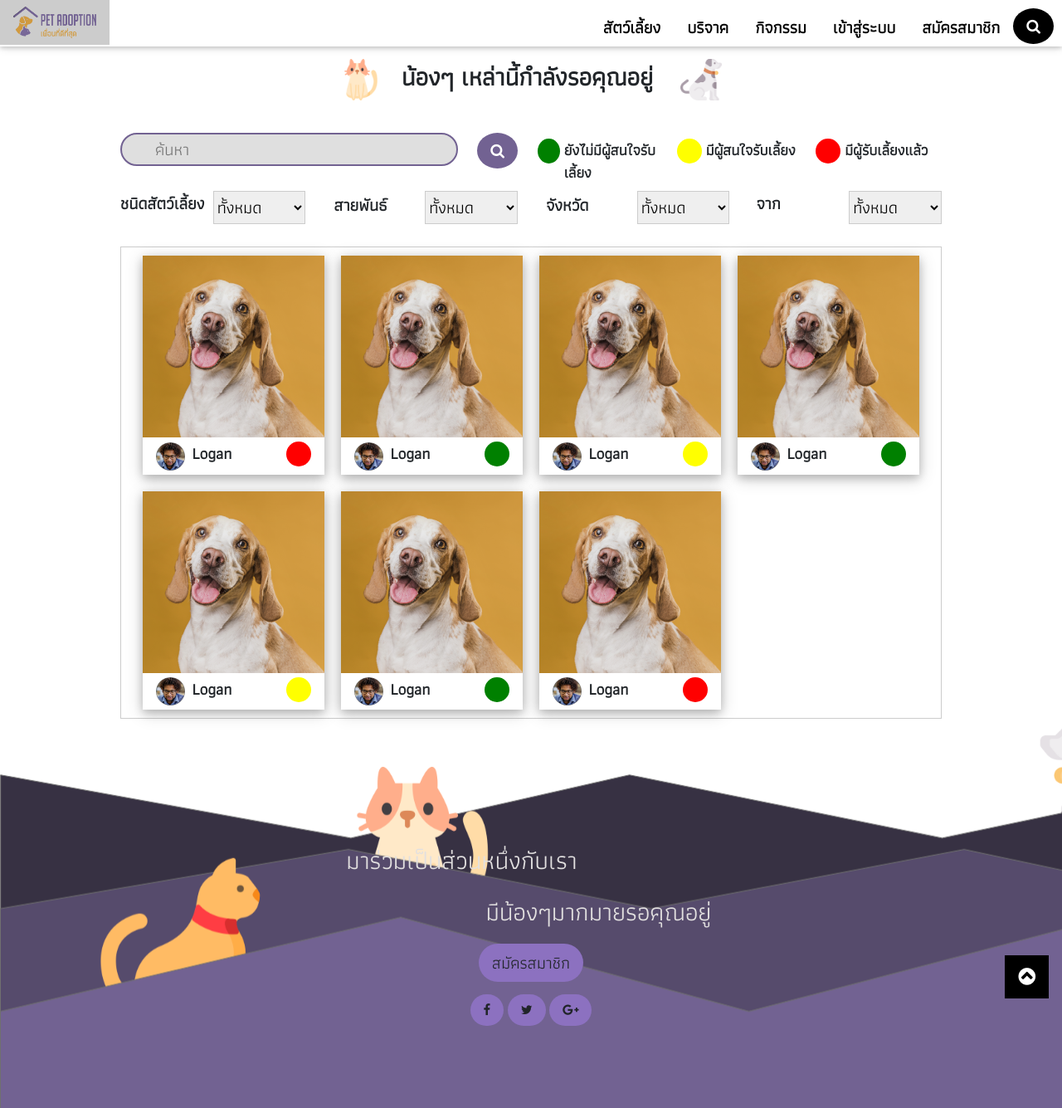
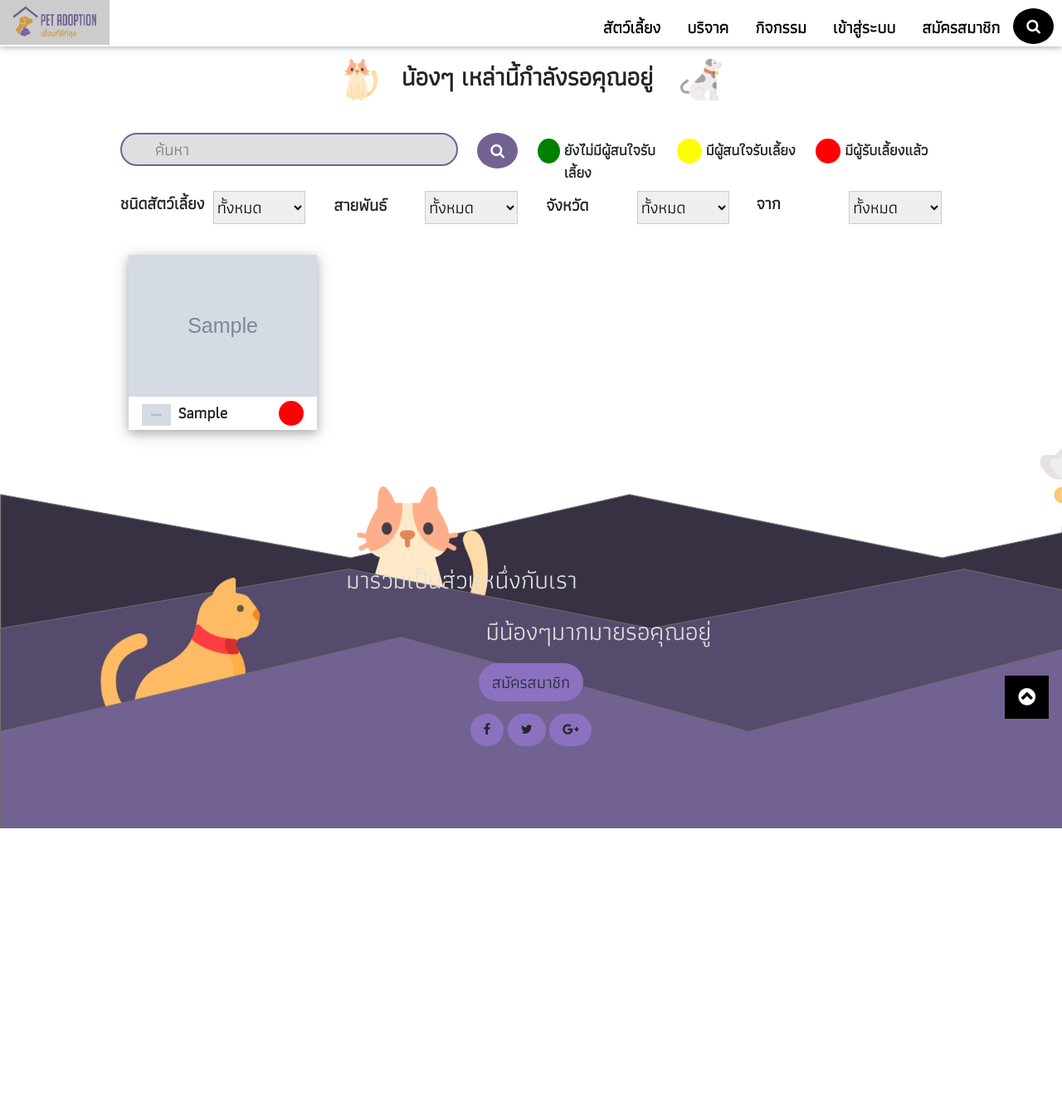
Before and after one commit to worravoot31634/PetAdoption, a PHP site: page /pet in a window 1280 px wide. Shown: the whole page at 83% size. After the commit the page ends 998 px from the top, so only its background shows below. Run offline with PHP 8.4, Linux system fonts and the light colour scheme; tables that the repository leaves empty or names only in its code hold one stand-in row (values such as "Sample post"); grey boxes marked "Sample" are stand-in pictures.

Commit message:
Update pet.php

```diff
--- a/pet.php
+++ b/pet.php
@@ -81,22 +81,24 @@
 
                 </div>
                 <br><br><br>
+                <form name="option1" action="" method="post">
                     <div class="w3-row">
                         <div class="w3-container w3-quarter" style="padding-bottom: 5px;">
                             <div class="w3-half" style="padding-right: 2px;width: 50%;">
                                 <a style="font-weight: bold; font-size: 20px;">ชนิดสัตว์เลี้ยง</a>
                             </div>
                             <div style="font-size: 20px;" class="w3-half" style="width: 50%;">
-                            <select class="w3-border w3-rest  w3-select" name="option">
+                                <select class="w3-border w3-rest  w3-select" name="option1" id="option1">
                                     <option style="font-size: 20px;" value="0">ทั้งหมด</option>
                                     <option style="font-size: 20px;" value="1">สุนัข</option>
                                     <option style="font-size: 20px;" value="2">แมว</option>
                                 </select>
+                                <noscript><input type="submit" value="Submit"></noscript>
                             </div>
-
-
                             </p>
                         </div>
+                </form>
+
                 <div class="w3-container w3-quarter" style="padding-bottom: 5px;">
                     <div class="w3-half" style="padding: 2px;width: 50%;">
                         <a style="font-weight: bold; font-size: 20px;">สายพันธ์</a>
@@ -221,94 +223,59 @@
                 </div>
                 <br>
                 <div class="w3-container">
-                    <div class="w3-container w3-border">
+
+                    <?php
+                    $servername = "localhost";
+                    $username = "root";
+                    $password = "";
+                    $dbname = "petadoption";
+
+                    // Create connection
+                    $conn = new mysqli($servername, $username, $password, $dbname);
+                    // Check connection
+                    if ($conn->connect_error) {
+                        die("Connection failed: " . $conn->connect_error);
+                    }
+
+                    $sql = "SELECT petID, petStatus, pet.image,firstname,member.image as mimage FROM pet join member on posterID=memberID";
+                    $result = $conn->query($sql);
+
+                    if ($result->num_rows > 0) {
+                        // output data of each row
+                        while ($row = $result->fetch_assoc()) {
+                            ?>
                             <div style="padding:10px;" class="w3-quarter w3-container">
                                 <div class="w3-card-4 test" style="width:100%;max-width:300px;">
-                                <a href="petDetail"><img src="./Images/dogPic.png" alt="Avatar" style="width:100%;"></a>
+                                    <?php
+                                            ?>
+                                    <a href="petDetail"><img src="./Images/<?php echo $row["image"] ?>" alt="Avatar" style="width:100%;"></a>
                                     <div class="w3-container" style="padding-top: 5px;padding-bottom: 5px;">
-                                    <img width="35px" src="./Images/userPic.png">
-                                    <a style="padding-left: 4px ;font-size: 1.3em;font-weight: bold;">Logan</a>
-                                    <a style="background-color: red;" class="w3-right statusCircle"></a>
+                                        <img width="35px" src="./Images/<?php echo $row["mimage"] ?>">
+                                        <a style="padding-left: 4px ;font-size: 1.3em;font-weight: bold;"><?php echo $row["firstname"] ?></a>
+                                        <a style="background-color:
+                                    <?php if ($row["petStatus"] == 0) {
+                                                echo "green";
+                                            } elseif ($row["petStatus"] == 1) {
+                                                echo "yellow";
+                                            }
+                                            ?>
+                                    ;" class="w3-right statusCircle"></a>
                                         <!--<p>Architect and engineer</p>-->
                                     </div>
                                 </div>
                             </div>
-                        <div style="padding:10px;" class="w3-quarter w3-container">
-                            <div class="w3-card-4 test" style="width:100%;max-width:300px;">
-                                <a href="petDetail"><img src="./Images/dogPic.png" alt="Avatar" style="width:100%;"></a>
-                                <div class="w3-container" style="padding-top: 5px;padding-bottom: 5px;">
-                                    <img width="35px" src="./Images/userPic.png">
-                                    <a style="padding-left: 4px ;font-size: 1.3em;font-weight: bold;">Logan</a>
-                                    <a style="background-color: green;" class="w3-right statusCircle"></a>
-                                    <!--<p>Architect and engineer</p>-->
-                                </div>
-                            </div>
-                        </div>
-                        <div style="padding:10px;" class="w3-quarter w3-containe">
-                            <div class="w3-card-4 test" style="width:100%;max-width:300px;">
-                                <a href="petDetail"><img src="./Images/dogPic.png" alt="Avatar" style="width:100%;"></a>
-                                <div class="w3-container" style="padding-top: 5px;padding-bottom: 5px;">
-                                    <img width="35px" src="./Images/userPic.png">
-                                    <a style="padding-left: 4px ;font-size: 1.3em;font-weight: bold;">Logan</a>
+                    <?php
+                        }
+                    } else {
+                        echo "0 results";
+                    }
 
-                                    <a style="background-color: yellow;" class="w3-right statusCircle"></a>
-                                    <!--<p>Architect and engineer</p>-->
-                                </div>
-                            </div>
-                        </div>
-                        <div style="padding:10px;" class="w3-quarter w3-container">
-                            <div class="w3-card-4 test" style="width:100%;max-width:300px;">
-                                <a href="petDetail"><img src="./Images/dogPic.png" alt="Avatar" style="width:100%;"></a>
-                                <div class="w3-container" style="padding-top: 5px;padding-bottom: 5px;">
-                                    <img width="35px" src="./Images/userPic.png">
-                                    <a style="padding-left: 4px ;font-size: 1.3em;font-weight: bold;">Logan</a>
-                                    <a style="background-color: green;" class="w3-right statusCircle"></a>
-                                    <!--<p>Architect and engineer</p>-->
-                                </div>
-                            </div>
-                        </div>
-                        <div style="padding:10px;" class="w3-quarter w3-container">
-                            <div class="w3-card-4 test" style="width:100%;max-width:300px;">
-                                <a href="petDetail"> <img src="./Images/dogPic.png" alt="Avatar" style="width:100%;"></a>
-                                <div class="w3-container" style="padding-top: 5px;padding-bottom: 5px;">
-                                    <img width="35px" src="./Images/userPic.png">
-                                    <a style="padding-left: 4px ;font-size: 1.3em;font-weight: bold;">Logan</a>
-                                    <a style="background-color: yellow;" class="w3-right statusCircle"></a>
-                                    <!--<p>Architect and engineer</p>-->
-                                </div>
-                            </div>
-                        </div>
-
-                        <div style="padding:10px;" class="w3-quarter w3-container">
-                            <div class="w3-card-4 test" style="width:100%;max-width:300px;">
-                                <a href="petDetail"> <img src="./Images/dogPic.png" alt="Avatar" style="width:100%;"></a>
-                                <div class="w3-container" style="padding-top: 5px;padding-bottom: 5px;">
-                                    <img width="35px" src="./Images/userPic.png">
-                                    <a style="padding-left: 4px ;font-size: 1.3em;font-weight: bold;">Logan</a>
-                                    <a style="background-color: green;" class="w3-right statusCircle"></a>
-                                    <!--<p>Architect and engineer</p>-->
-                                </div>
-                            </div>
-                        </div>
-
-                        <div style="padding:10px;" class="w3-quarter w3-container">
-                            <div class="w3-card-4 test" style="width:100%;max-width:300px;">
-                                <a href="petDetail"> <img src="./Images/dogPic.png" alt="Avatar" style="width:100%;"></a>
-                                <div class="w3-container" style="padding-top: 5px;padding-bottom: 5px;">
-                                    <img width="35px" src="./Images/userPic.png">
-                                    <a style="padding-left: 4px ;font-size: 1.3em;font-weight: bold;">Logan</a>
-                                    <a style="background-color: red;" class="w3-right statusCircle"></a>
-                                    <!--<p>Architect and engineer</p>-->
-                                </div>
-                            </div>
-                        </div>
-                    </div>
-                </div>
-
+                    ?>
             </td>
         </tr>
-
-
+        <?php
+        $conn->close();
+        ?>
 
 
     </table>
@@ -350,12 +317,9 @@
             </tr>
         </table>
         <p><button class="w3-button w3-8c71c0 w3-round-xxlarge" style="font-size: 20px;">สมัครสมาชิก</button></p>
-        <a class="w3-button w3-8c71c0 w3-round-xxlarge" href="javascript:void(0) " title="Facebook "><i
-            class="fa fa-facebook "></i></a>
-        <a class="w3-button w3-8c71c0 w3-round-xxlarge" href="javascript:void(0) " title="Twitter "><i
-            class="fa fa-twitter "></i></a>
-        <a class="w3-button w3-8c71c0 w3-round-xxlarge" href="javascript:void(0) " title="Google + "><i
-            class="fa fa-google-plus "></i></a>
+        <a class="w3-button w3-8c71c0 w3-round-xxlarge" href="javascript:void(0) " title="Facebook "><i class="fa fa-facebook "></i></a>
+        <a class="w3-button w3-8c71c0 w3-round-xxlarge" href="javascript:void(0) " title="Twitter "><i class="fa fa-twitter "></i></a>
+        <a class="w3-button w3-8c71c0 w3-round-xxlarge" href="javascript:void(0) " title="Google + "><i class="fa fa-google-plus "></i></a>
         <p></p>
 
         <div style="position:relative;bottom:100px;z-index:1; " class="w3-tooltip w3-right ">
```
Lines whose indentation alone changed are shown as unchanged.
